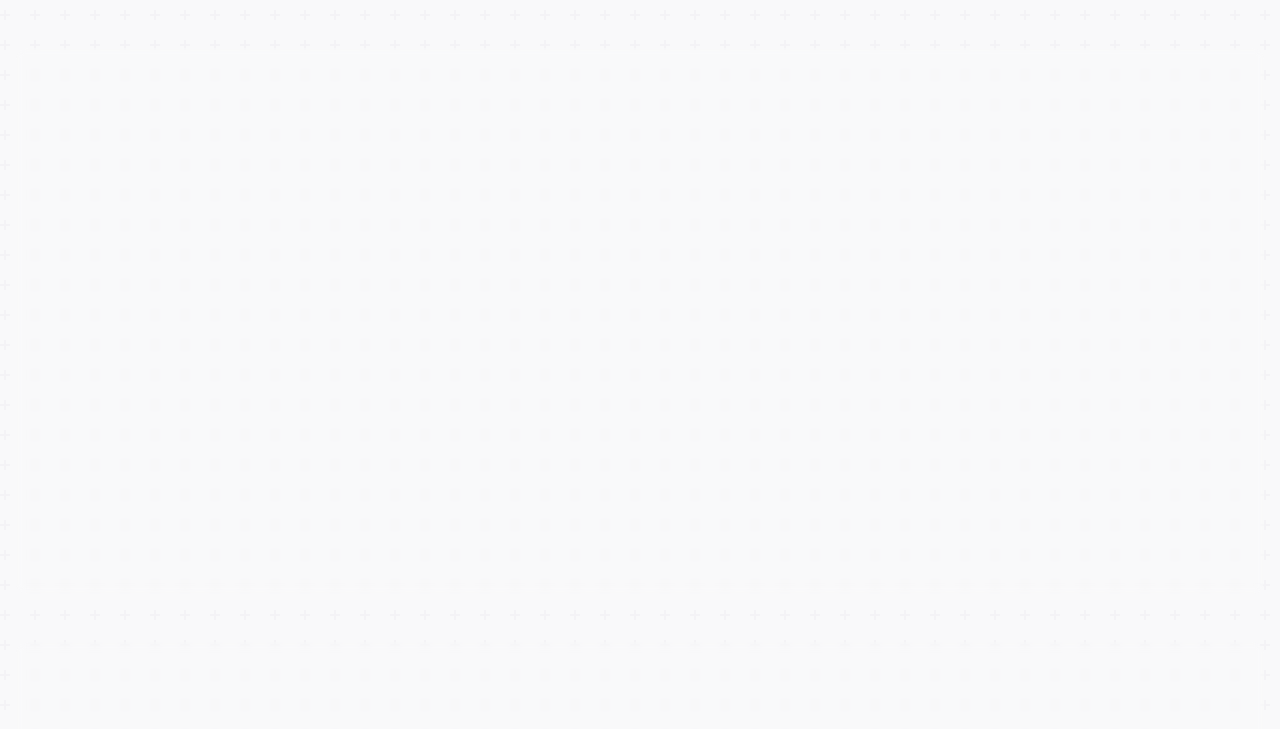
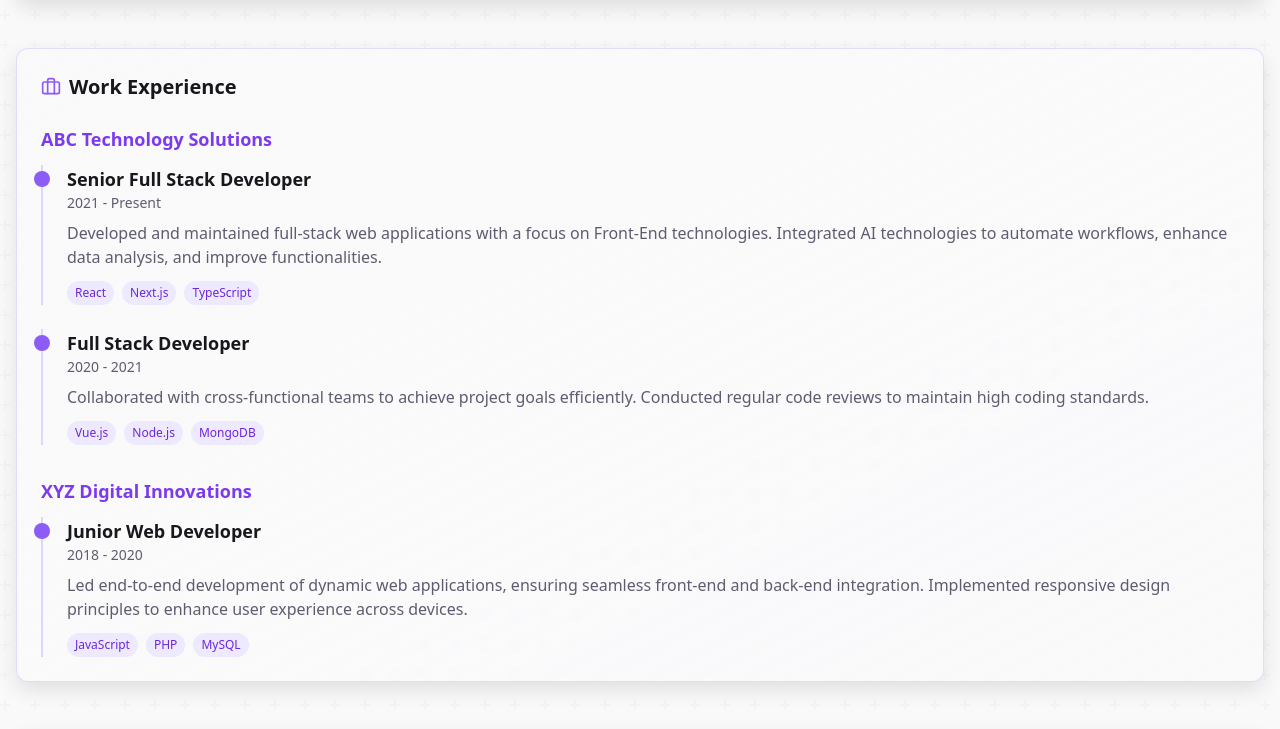
Before and after one commit to SulthanRabbani/rabbani-port, a React (Vite) app: page / in a window 1280 px wide. Shown: the part 1310-2039 px from the top of the page. Built offline with nearby package versions, Linux system fonts and the light colour scheme.

Commit message:
Handle multiple positions in company
Adds logic to handle cases where an employee held multiple positions within the same company.

```diff
--- a/src/components/About.tsx
+++ b/src/components/About.tsx
@@ -1,4 +1,3 @@
-
 import { useRef, useEffect, useState } from 'react';
 import { useLanguage } from '@/context/LanguageContext';
 import { Code, Star, User, Briefcase } from 'lucide-react';
@@ -61,25 +60,32 @@ const About = () => {
 
   const workExperience = [
     {
+      company: t('experience.company1'),
+      positions: [
+        {
           role: t('experience.role1'),
-      company: t('experience.company1'),
           period: "2021 - Present",
           description: t('experience.description1'),
           skills: ["React", "Next.js", "TypeScript"]
         },
         {
           role: t('experience.role2'),
-      company: t('experience.company2'),
-      period: "2019 - 2021",
+          period: "2020 - 2021",
           description: t('experience.description2'),
           skills: ["Vue.js", "Node.js", "MongoDB"]
+        }
+      ]
     },
     {
+      company: t('experience.company2'),
+      positions: [
+        {
           role: t('experience.role3'),
-      company: t('experience.company3'),
-      period: "2018 - 2019",
+          period: "2018 - 2020",
           description: t('experience.description3'),
           skills: ["JavaScript", "PHP", "MySQL"]
+        }
+      ]
     }
   ];
 
@@ -141,27 +147,38 @@ const About = () => {
               <span>{t('about.workExperience')}</span>
             </h3>
 
+            <div className="space-y-8">
+              {workExperience.map((company, companyIndex) => (
+                <div key={companyIndex} className="relative">
+                  <div className="mb-3 font-semibold text-lg text-purple-600 dark:text-purple-400">
+                    {company.company}
+                  </div>
+
                   <div className="space-y-6">
-              {workExperience.map((job, index) => (
-                <div key={index} className="relative pl-6 border-l-2 border-purple-200 dark:border-purple-800">
+                    {company.positions.map((position, positionIndex) => (
+                      <div
+                        key={positionIndex}
+                        className="relative pl-6 border-l-2 border-purple-200 dark:border-purple-800"
+                      >
                         <div className="absolute -left-[9px] top-1.5 w-4 h-4 rounded-full bg-purple-500"></div>
                         <div className="mb-1">
-                    <h4 className="text-lg font-semibold">{job.role}</h4>
-                    <div className="flex flex-col sm:flex-row sm:items-center gap-1 sm:gap-2 text-sm">
-                      <span className="font-medium text-purple-600 dark:text-purple-400">{job.company}</span>
-                      <span className="hidden sm:block text-gray-500">•</span>
-                      <span className="text-muted-foreground">{job.period}</span>
+                          <h4 className="text-lg font-semibold">{position.role}</h4>
+                          <div className="text-sm text-muted-foreground">
+                            {position.period}
                           </div>
                         </div>
-                  <p className="text-muted-foreground mt-2 mb-3">{job.description}</p>
+                        <p className="text-muted-foreground mt-2 mb-3">{position.description}</p>
                         <div className="flex flex-wrap gap-2">
-                    {job.skills.map((skill, skillIndex) => (
+                          {position.skills.map((skill, skillIndex) => (
                             <span
                               key={skillIndex}
                               className="px-2 py-1 text-xs font-medium rounded-full bg-purple-100 text-purple-700 dark:bg-purple-900/40 dark:text-purple-300"
                             >
                               {skill}
                             </span>
+                          ))}
+                        </div>
+                      </div>
                     ))}
                   </div>
                 </div>
```
Lines whose indentation alone changed are shown as unchanged.
